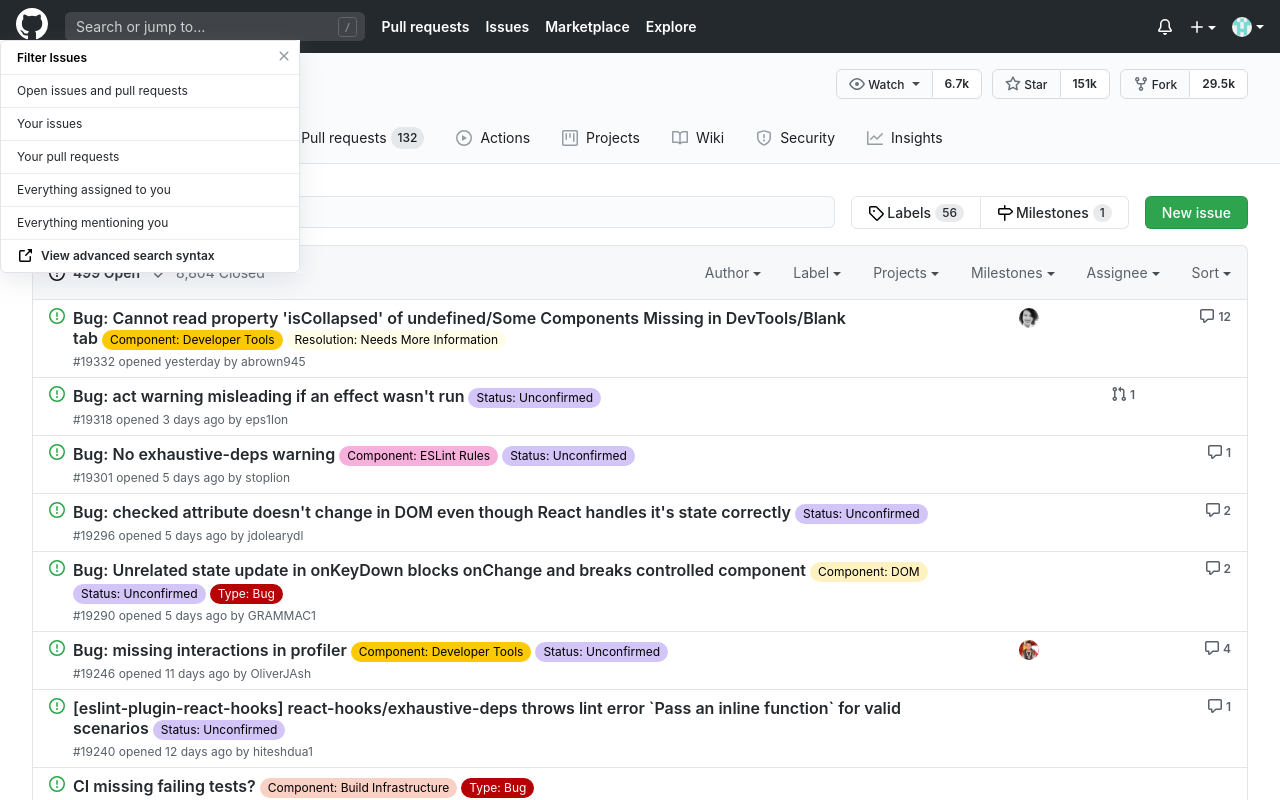
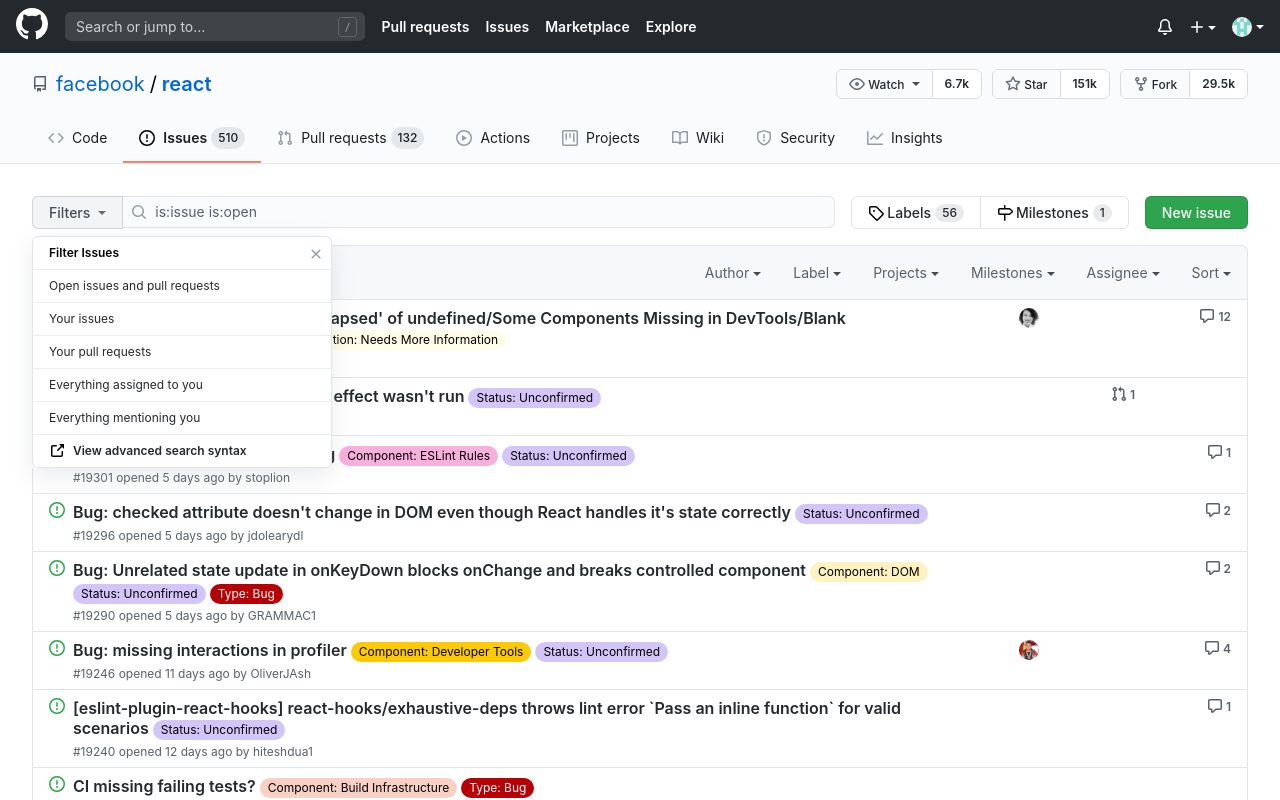
Before and after one commit to ramkumar2098/github-issues-page-clone, a React (Create React App) app: page / in a window 1280 px wide. Both pictures are taken after a click on the button "Filters". Shown: the top 800 px of the page. Built offline with nearby package versions, Linux system fonts and the light colour scheme.

Commit message:
fixed FilterModal

```diff
--- a/src/components/repoInfo/filters/Filters.module.css
+++ b/src/components/repoInfo/filters/Filters.module.css
@@ -1,6 +1,6 @@
 .filters {
   margin: 24px 0;
-  /* position: relative; */
+  position: relative;
   display: flex;
 }
 
--- a/src/components/repoInfo/filters/filterMenu/FilterMenu.module.css
+++ b/src/components/repoInfo/filters/filterMenu/FilterMenu.module.css
@@ -13,11 +13,13 @@
 .filterContent {
   width: 100%;
   max-height: 66%;
+  background-color: #fff;
   margin: auto 0;
-  background-color: #fff;
   border-radius: 12px;
-  /* overflow: auto; */
   box-shadow: 0 0 18px rgba(27, 31, 35, 0.4);
+  display: flex;
+  flex-direction: column;
+  overflow: hidden;
 }
 
 @media (min-width: 544px) {
--- a/src/components/repoInfo/filters/filterMenu/filterModalHeader/FilterModalHeader.module.css
+++ b/src/components/repoInfo/filters/filterMenu/filterModalHeader/FilterModalHeader.module.css
@@ -3,18 +3,18 @@
   border-bottom: 1px solid #eaecef;
   display: flex;
   justify-content: space-between;
-  align-items: center;
 }
 
-.modalHeader > span,
-.close {
+.modalHeader {
   padding: 16px;
 }
 
 .close {
   background: #fff;
   outline: 0;
+  padding: 0;
   border: 0;
+  border-top-right-radius: 12px;
   cursor: pointer;
 }
 
@@ -23,9 +23,12 @@
   fill: #24292e;
 }
 
+.close > svg {
+  vertical-align: middle;
+}
+
 @media (min-width: 544px) {
-  .modalHeader > span,
-  .close {
+  .modalHeader {
     padding: 7px 7px 7px 16px;
   }
 }
--- a/src/components/repoInfo/filters/filterMenu/filterModalList/FilterModalList.js
+++ b/src/components/repoInfo/filters/filterMenu/filterModalList/FilterModalList.js
@@ -1,19 +1,17 @@
 import React from 'react';
-import FilterModalListItems from './filterModalListItems/FilterModalListItems';
-import ExternalLinkSVG from 'SVGs/ExternalLinkSVG';
+import { filterModalList } from 'data/filterModalList';
 import style from './FilterModalList.module.css';
 
 function FilterModalList() {
   return (
-    <ul className={style.modalList}>
-      <FilterModalListItems />
-      <li>
-        <a href="#">
-          <ExternalLinkSVG />
-          <span>View advanced search syntax</span>
+    <div className={style.modalList}>
+      {filterModalList.map(({ Icon, listItem }) => (
+        <a href="#" key={listItem}>
+          {Icon && <Icon />}
+          <span>{listItem}</span>
         </a>
-      </li>
-    </ul>
+      ))}
+    </div>
   );
 }
 
--- a/src/components/repoInfo/filters/filterMenu/filterModalList/FilterModalList.module.css
+++ b/src/components/repoInfo/filters/filterMenu/filterModalList/FilterModalList.module.css
@@ -2,14 +2,10 @@
   list-style-type: none;
   padding: 0;
   margin: 0;
+  overflow-x: hidden;
 }
 
-.modalList > li:last-child {
-  border-bottom-left-radius: 6px;
-  border-bottom-right-radius: 6px;
-}
-
-.modalList > li > a {
+.modalList > a {
   border-bottom: 1px solid #eaecef;
   text-decoration: none;
   display: inline-block;
@@ -18,28 +14,27 @@
   padding: 16px;
 }
 
-.modalList > li > a:focus {
+.modalList > a:hover,
+.modalList > a:focus {
   outline: 0;
   background-color: #f6f8fa;
 }
 
-.modalList > li > a:hover {
-  background-color: #f6f8fa;
-}
-
-.modalList :last-child > a {
+.modalList > :last-child {
   font-weight: 600;
+  border-bottom-left-radius: 6px;
+  border-bottom-right-radius: 6px;
   border-bottom: 0;
   display: flex;
   align-items: center;
 }
 
-.modalList :last-child > a > span {
+.modalList > :last-child > span {
   margin-left: 8px;
 }
 
 @media (min-width: 544px) {
-  .modalList > li > a {
+  .modalList > a {
     padding-top: 7px;
     padding-bottom: 7px;
   }
--- a/src/components/repoInfo/filters/filterMenu/filterModalList/filterModalListItems/FilterModalListItems.js
+++ /dev/null
@@ -1,12 +0,0 @@
-import React from 'react';
-import { filterModalListItems } from 'data/filterModalListItems';
-
-function FilterModalListItems() {
-  return filterModalListItems.map(filterModalListitem => (
-    <li key={filterModalListitem}>
-      <a href="#">{filterModalListitem}</a>
-    </li>
-  ));
-}
-
-export default FilterModalListItems;
--- /dev/null
+++ b/src/data/filterModalList.js
@@ -0,0 +1,23 @@
+import ExternalLinkSVG from 'SVGs/ExternalLinkSVG';
+
+export const filterModalList = [
+  {
+    listItem: 'Open issues and pull requests',
+  },
+  {
+    listItem: 'Your issues',
+  },
+  {
+    listItem: 'Your pull requests',
+  },
+  {
+    listItem: 'Everything assigned to you',
+  },
+  {
+    listItem: 'Everything mentioning you',
+  },
+  {
+    Icon: ExternalLinkSVG,
+    listItem: 'View advanced search syntax',
+  },
+];
--- a/src/data/filterModalListItems.js
+++ /dev/null
@@ -1,7 +0,0 @@
-export const filterModalListItems = [
-  'Open issues and pull requests',
-  'Your issues',
-  'Your pull requests',
-  'Everything assigned to you',
-  'Everything mentioning you',
-];
```
